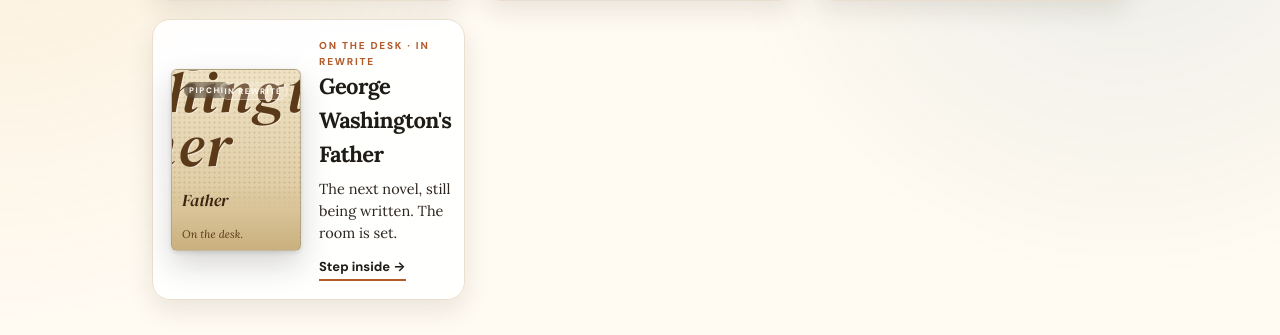
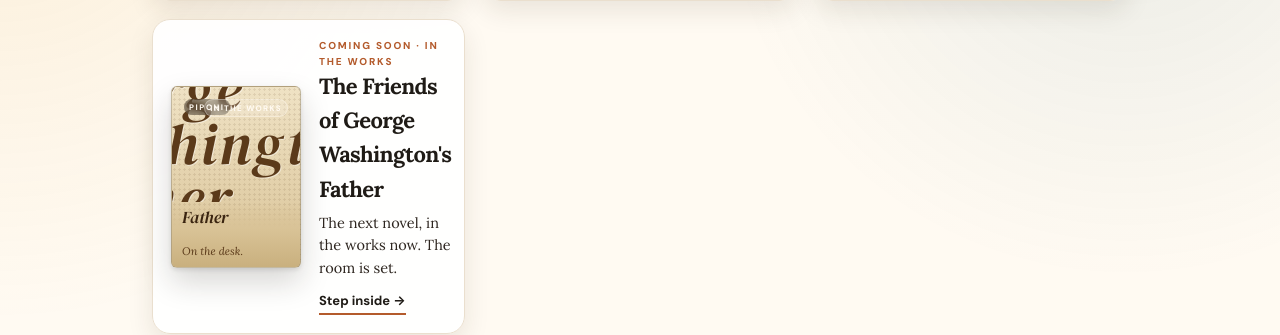
Before and after one commit to mattdarbro/pipchi.com, a plain HTML site: page index.html in a window 1280 px wide. Shown: the part 1761-2096 px from the top of the page. Drawn offline with Linux system fonts and the light colour scheme.

Commit message:
Books room: The Friends of George Washington's Father as coming soon
Co-Authored-By: Claude Opus 5.5 <noreply@anthropic.com>

```diff
--- a/index.html
+++ b/index.html
@@ -1196,6 +1196,7 @@ p { margin: 0; }
 .buy-row { display:flex; flex-wrap:wrap; gap:14px 18px; }
 .feature a.visit.quiet { border-bottom-color: var(--line-strong); color: var(--ink-muted); }
 
+.poster.gwf .crest small { font-size: 0.55em; letter-spacing: 0.04em; }
 .feature .book-cover {
   display: block;
   aspect-ratio: 5/8;
@@ -1369,11 +1370,11 @@ p { margin: 0; }
     <div class="feature">
       <a class="poster gwf mini" aria-hidden="true" tabindex="-1" href="/george-washingtons-father">
         <span class="bug">Pipchi</span>
-        <span class="status draft">In rewrite</span>
+        <span class="status draft">In the works</span>
         <div class="art">
-          <div class="crest">George<br/>Washington's<br/>Father</div>
+          <div class="crest"><small>The Friends of</small><br/>George<br/>Washington's<br/>Father</div>
           <div class="rule"></div>
-          <div class="sub">A novel in progress</div>
+          <div class="sub">Coming soon</div>
         </div>
         <div class="strip">
           <div class="name">Father</div>
@@ -1381,9 +1382,9 @@ p { margin: 0; }
         </div>
       </a>
       <div>
-        <div class="feature-eyebrow">On the desk · in rewrite</div>
-        <h3>George Washington's Father</h3>
-        <p>The next novel, still being written. The room is set.</p>
+        <div class="feature-eyebrow">Coming soon · in the works</div>
+        <h3>The Friends of George Washington's Father</h3>
+        <p>The next novel, in the works now. The room is set.</p>
         <div class="buy-row">
           <a class="visit" href="/george-washingtons-father">Step inside →</a>
         </div>
```
Also changed, not shown: george-washingtons-father/index.html (+1 -1 lines).
